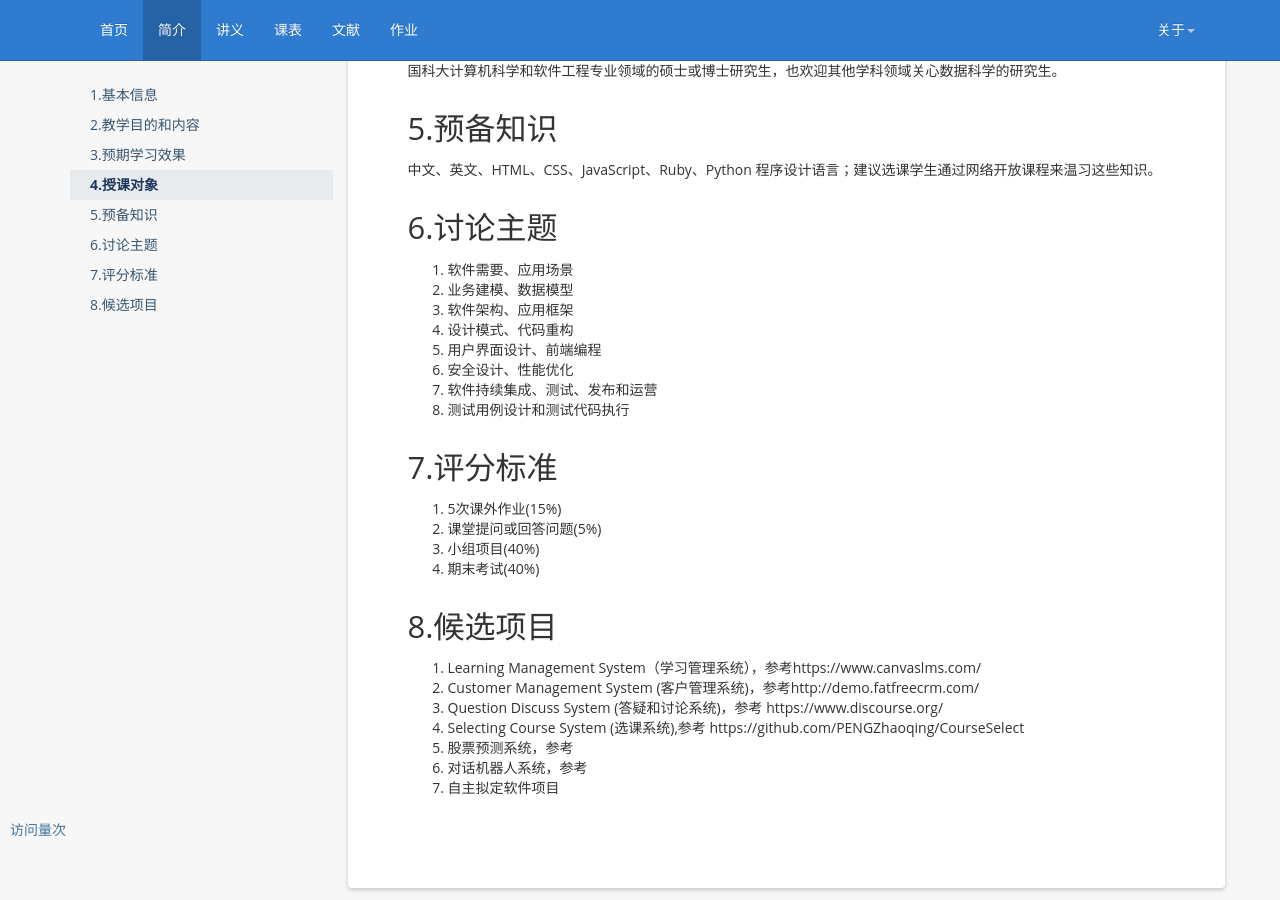
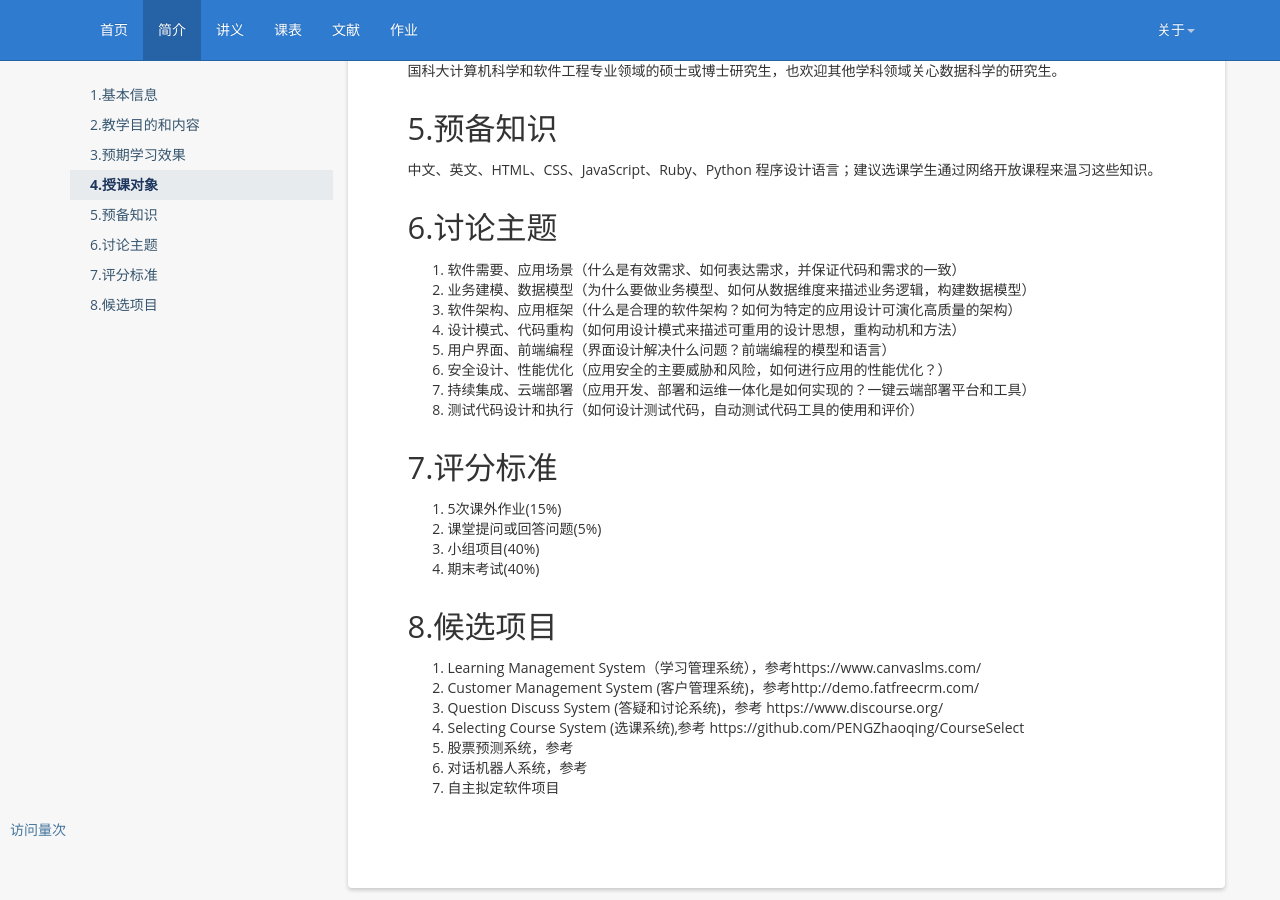
Before and after one commit to tjluo-ucas/ase, a Jekyll site: the page built from _posts/2019-02-08-intro.md, in a window 1280 px wide and 900 px high, scrolled down 906 px. Built offline with Jekyll 4.4.1, drawn with Linux system fonts in a browser that asks for light colours; nearby versions of some CDN libraries; comment, search, counter and statistics services are not loaded.

Commit message:
Update 2019-02-08-intro.md

```diff
--- a/_posts/2019-02-08-intro.md
+++ b/_posts/2019-02-08-intro.md
@@ -57,14 +57,14 @@ banner: 课程简介
 
 6.讨论主题 {#topics}
 ----------------------------
-1. 软件需要、应用场景
-2. 业务建模、数据模型
-3. 软件架构、应用框架
-4. 设计模式、代码重构
-5. 用户界面设计、前端编程
-6. 安全设计、性能优化
-7. 软件持续集成、测试、发布和运营
-8. 测试用例设计和测试代码执行
+1. 软件需要、应用场景（什么是有效需求、如何表达需求，并保证代码和需求的一致）
+2. 业务建模、数据模型（为什么要做业务模型、如何从数据维度来描述业务逻辑，构建数据模型）
+3. 软件架构、应用框架（什么是合理的软件架构？如何为特定的应用设计可演化高质量的架构）
+4. 设计模式、代码重构（如何用设计模式来描述可重用的设计思想，重构动机和方法）
+5. 用户界面、前端编程（界面设计解决什么问题？前端编程的模型和语言）
+6. 安全设计、性能优化（应用安全的主要威胁和风险，如何进行应用的性能优化？）
+7. 持续集成、云端部署（应用开发、部署和运维一体化是如何实现的？一键云端部署平台和工具）
+8. 测试代码设计和执行（如何设计测试代码，自动测试代码工具的使用和评价）
 
 7.评分标准 {#assessment}
 ---------------------------
```
